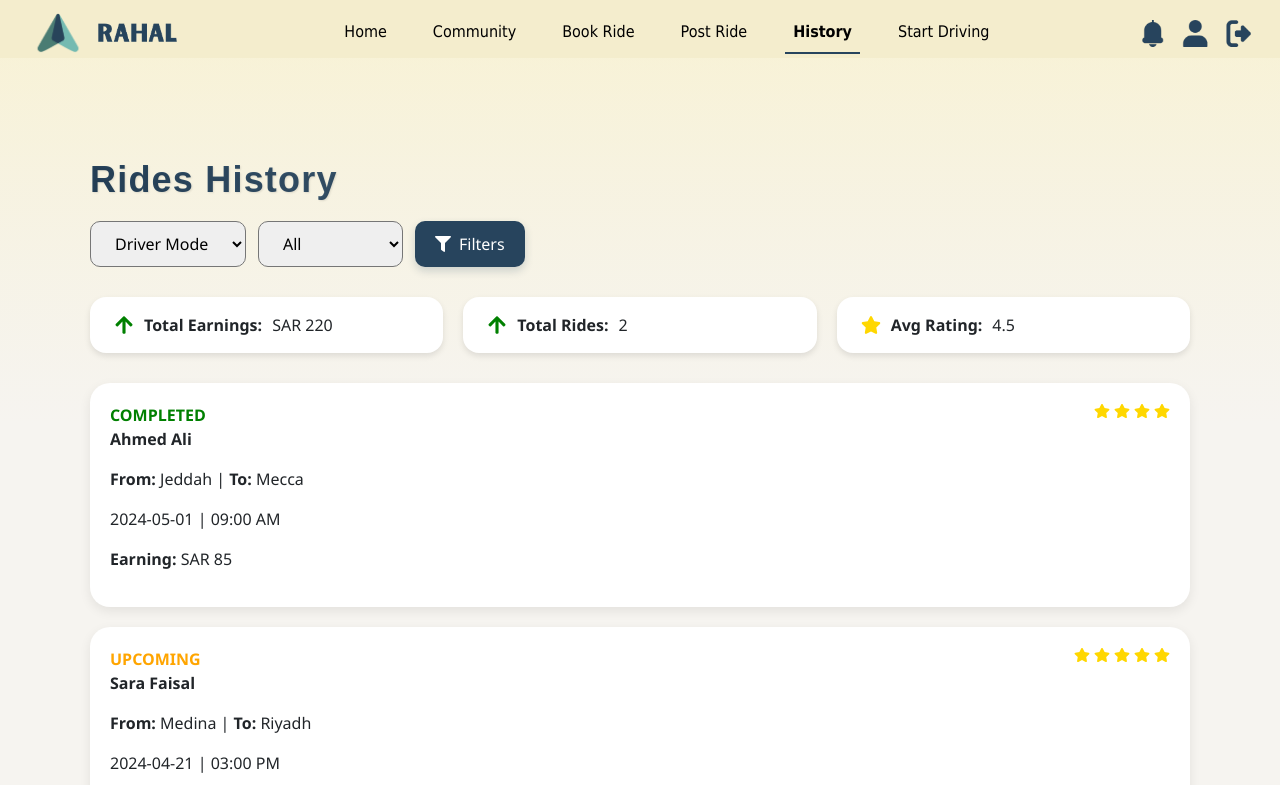
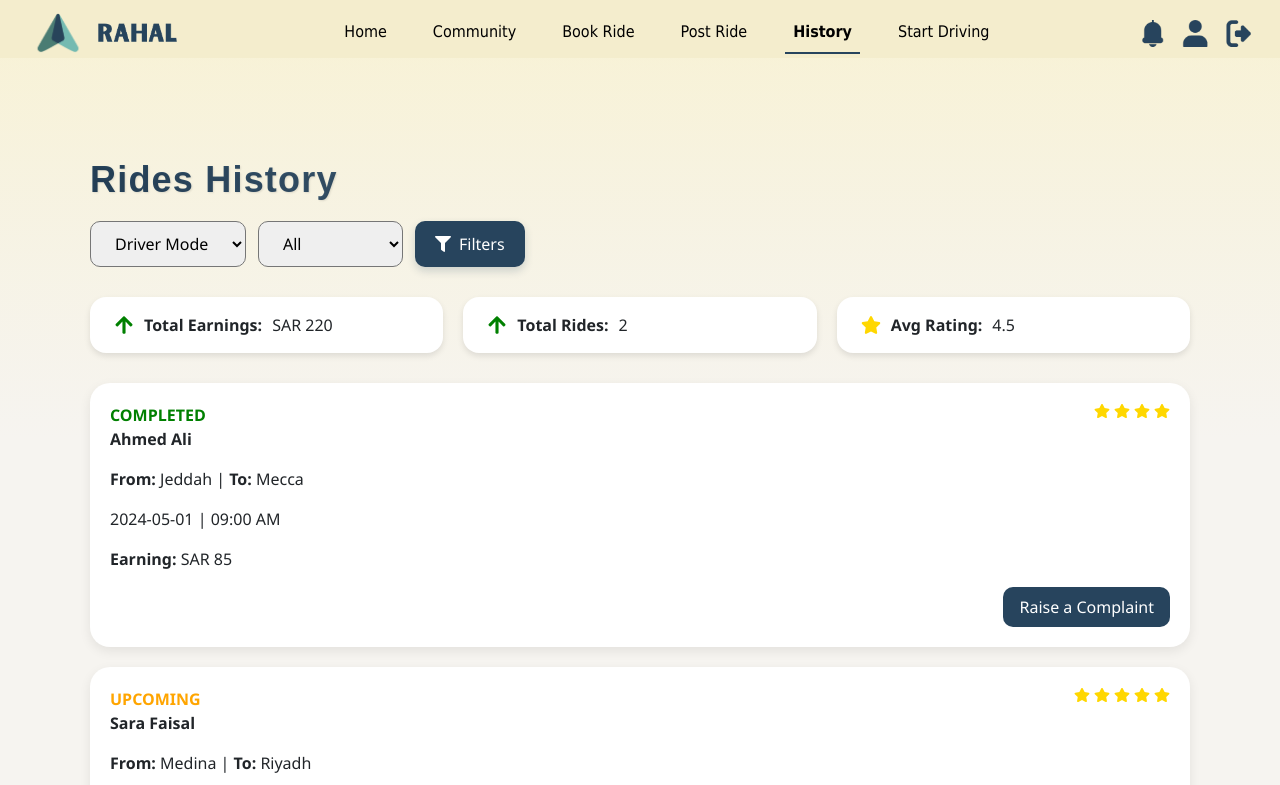
Before and after one commit to SaraEAlshayeb/rahal, a React (Create React App) app: page /history in a window 1280 px wide. Shown: the top 785 px of the page. Built offline with nearby package versions, Linux system fonts and the light colour scheme.

Commit message:
sara last commit

```diff
--- a/src/History.js
+++ b/src/History.js
@@ -219,6 +219,7 @@ const History = () => {
                 position: 'relative',
                 cursor: 'pointer',
               }}
+
             >
               <div style={{ display: 'flex', justifyContent: 'space-between' }}>
                 <div style={{ fontWeight: 'bold', color: ride.status === 'upcoming' ? 'orange' : 'green' }}>
@@ -256,12 +257,30 @@ const History = () => {
                   </button>
                 </div>
               )}
+               {ride.status === 'completed' && (
+  <div style={{ marginTop: '10px', textAlign: 'right' }}>
+    <button
+      onClick={() => setSelectedRide({ ...ride, isComplaint: true })}
+      style={{
+        backgroundColor: '#27445D',
+        color: 'white',
+        border: 'none',
+        padding: '8px 16px',
+        borderRadius: '10px',
+        cursor: 'pointer'
+      }}
+    >
+      Raise a Complaint
+    </button>
+  </div>
+)}
             </div>
           ))}
         </div>
 
+
         {/* Modal */}
-        {selectedRide && (
+        {selectedRide && !selectedRide?.isComplaint && (
           <div style={{
             position: 'fixed',
             top: 0, left: 0, width: '100%', height: '100%',
@@ -359,6 +378,37 @@ const History = () => {
             </div>
           </div>
         )}
+        {selectedRide?.isComplaint && (
+  <div style={{ position: 'fixed', top: 0, left: 0, width: '100%', height: '100%', backgroundColor: 'rgba(0,0,0,0.4)', display: 'flex', justifyContent: 'center', alignItems: 'center' }}>
+    <div style={{ backgroundColor: 'white', borderRadius: '20px', padding: '30px', width: '90%', maxWidth: '500px', position: 'relative' }}>
+      <button onClick={() => setSelectedRide(null)} style={{ position: 'absolute', top: '10px', right: '15px', background: 'none', border: 'none', fontSize: '20px' }}>×</button>
+      <div style={{ display: 'flex', justifyContent: 'center', marginBottom: '20px' }}>
+
+      </div>
+      <p style={{ fontWeight: 'bold' , textAlign: 'center' , color:'#27445D' }}>We value your experience and are here to listen to your complaint</p>
+      <textarea
+        value={comment}
+        onChange={(e) => setComment(e.target.value)}
+        placeholder='Write your complaint here...'
+        style={{
+          width: '100%',
+          padding: '10px',
+          borderRadius: '8px',
+          border: '1px solid #ccc',
+          marginBottom: '16px',
+          minHeight: '100px'
+        }}
+      />
+      <button
+        onClick={handleSubmit}
+        style={{ backgroundColor: '#27445D', color: 'white', border: 'none', padding: '10px 24px', borderRadius: '8px' }}
+      >
+        OK
+      </button>
+    </div>
+  </div>
+)}
+
       </div>
     </div>
   );
```
